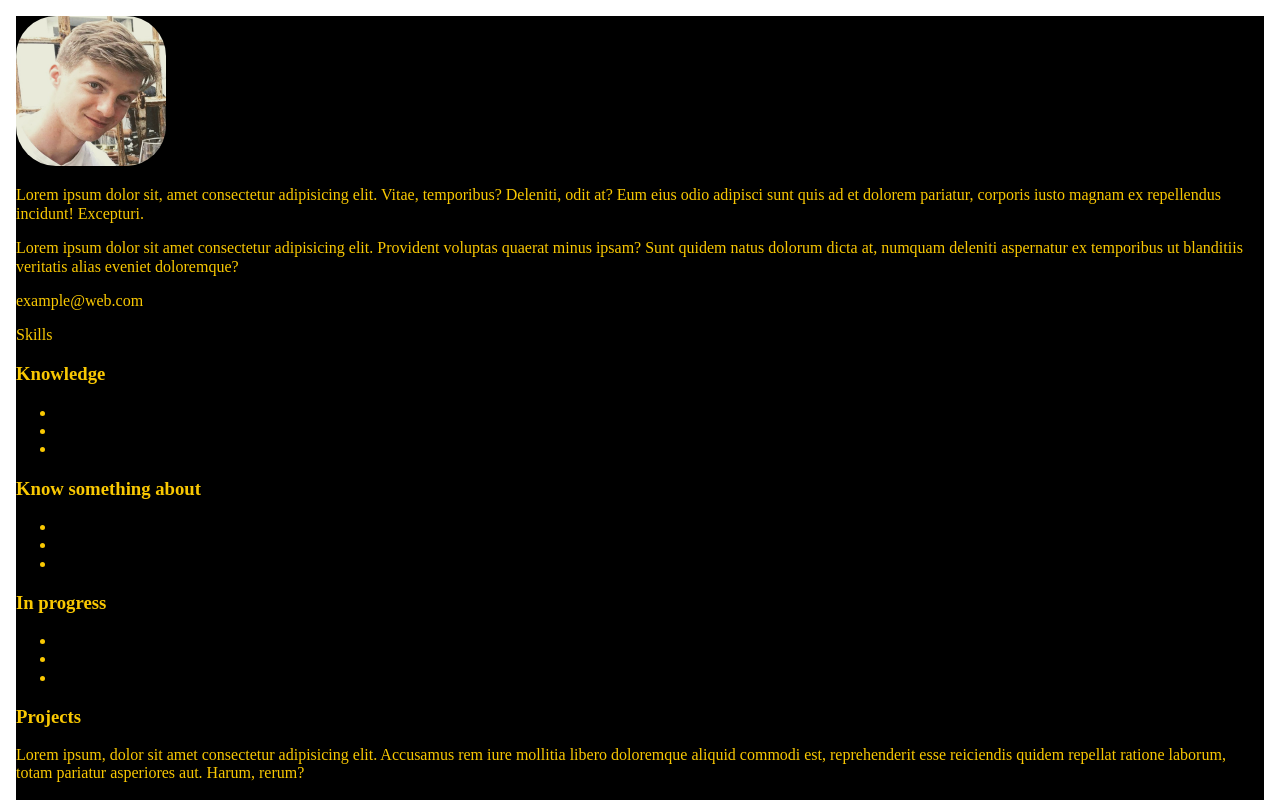
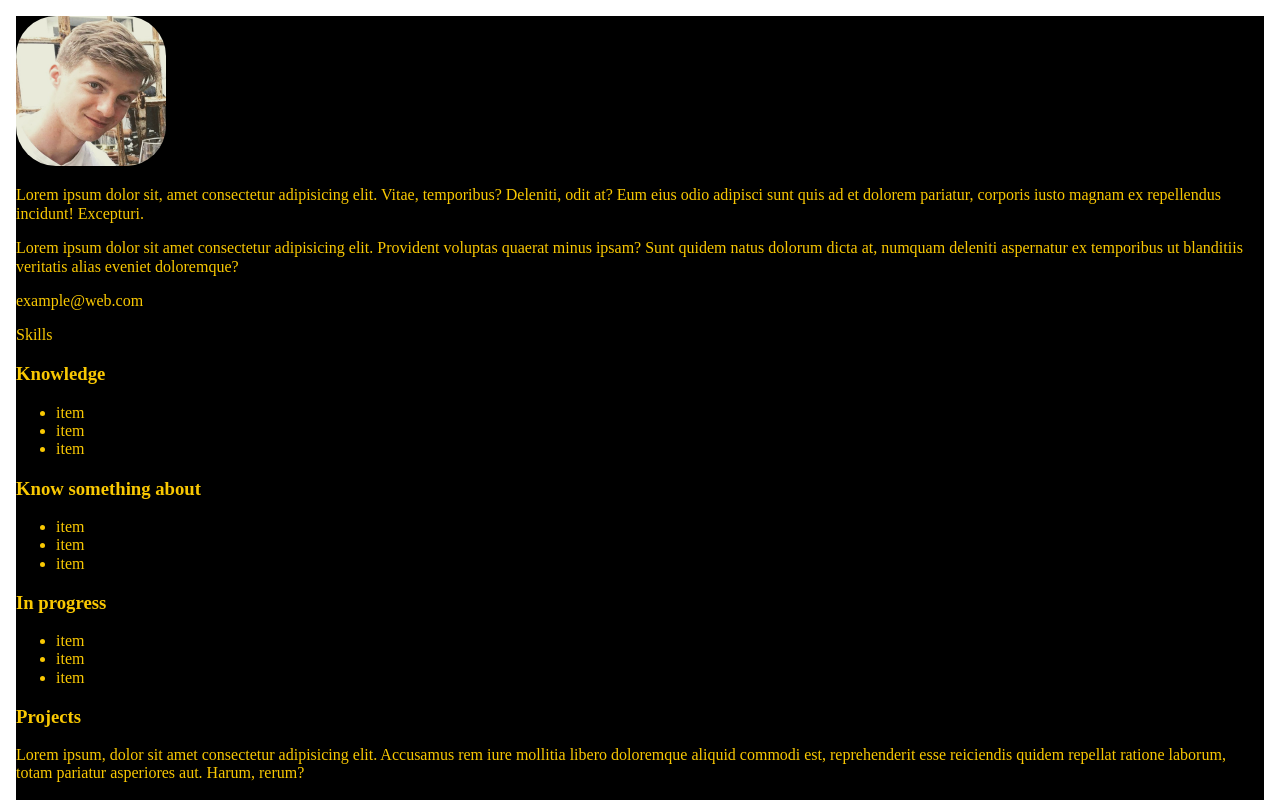
Before and after one commit to BartoszLewosz/bartoszlewosz.github.io, a website: page src/content/index.html in a window 1280 px wide. Shown: the top 800 px of the page. Drawn offline with nearby package versions, Linux system fonts and the light colour scheme; files that its build step writes are made by us from their sources; files whose address does not match are found by name.

Commit message:
Add classes to list items

```diff
--- a/src/content/index.html
+++ b/src/content/index.html
@@ -43,25 +43,25 @@
       <section class="skills__knowledge">
         <h3 class="skills__header">Knowledge</h3>
         <ul class="skills__list">
-          <li></li>
-          <li></li>
-          <li></li>
+          <li class="skills__item">item</li>
+          <li class="skills__item">item</li>
+          <li class="skills__item">item</li>
         </ul>
       </section>
       <section class="skills__know-something">
         <h3 class="skills__header">Know something about</h3>
         <ul class="skills__list">
-          <li></li>
-          <li></li>
-          <li></li>
+          <li class="skills__item">item</li>
+          <li class="skills__item">item</li>
+          <li class="skills__item">item</li>
         </ul>
       </section>
       <section class="skills__in-progress">
         <h3 class="skills__header">In progress</h3>
         <ul class="skills__list">
-          <li></li>
-          <li></li>
-          <li></li>
+          <li class="skills__item">item</li>
+          <li class="skills__item">item</li>
+          <li class="skills__item">item</li>
         </ul>
       </section>
     </section>
```
